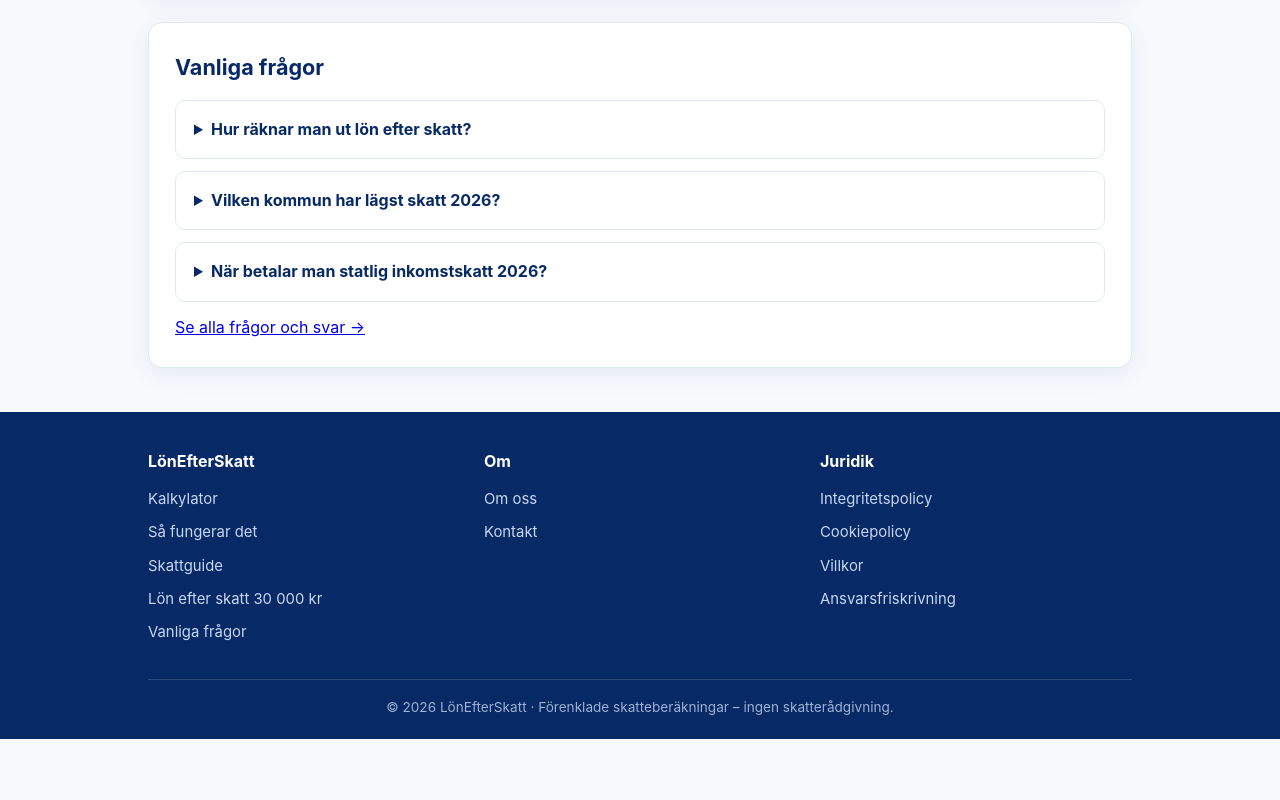
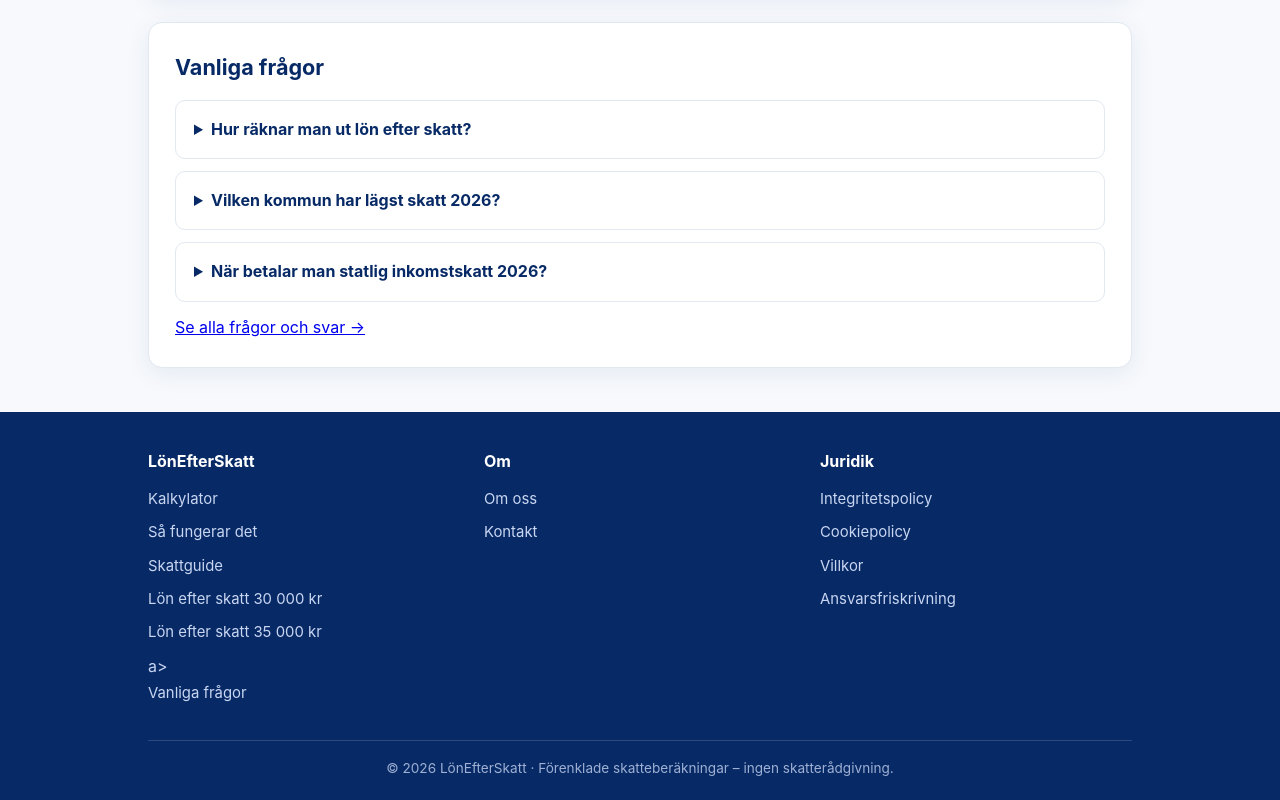
Before and after one commit to mirzacreative/lon-efter-skatt, a plain HTML site: page index.html in a window 1280 px wide. Shown: the part 1238-2038 px from the top of the page. Before the commit the page ends 1977 px from the top, so only its background shows below. Drawn offline with Linux system fonts and the light colour scheme.

Commit message:
Link lon-efter-skatt-35000-kr.html from index.html

```diff
--- a/index.html
+++ b/index.html
@@ -151,7 +151,7 @@ Individuella avdrag (t.ex. reseavdrag, ränteavdrag), kyrkoavgift och begravning
 <footer class="site-footer">
 <div class="wrap">
 <div class="cols">
-<div><h4>LönEfterSkatt</h4><a href="index.html">Kalkylator</a><a href="sa-fungerar-det.html">Så fungerar det</a><a href="skatt-i-sverige-guide.html">Skattguide</a><a href="lon-efter-skatt-30000-kr.html">Lön efter skatt 30 000 kr</a><a href="vanliga-fragor.html">Vanliga frågor</a></div>
+<div><h4>LönEfterSkatt</h4><a href="index.html">Kalkylator</a><a href="sa-fungerar-det.html">Så fungerar det</a><a href="skatt-i-sverige-guide.html">Skattguide</a><a href="lon-efter-skatt-30000-kr.html">Lön efter skatt 30 000 kr</a><a href="lon-efter-skatt-35000-kr.html">Lön efter skatt 35 000 kr</a>a><a href="vanliga-fragor.html">Vanliga frågor</a></div>
 <div><h4>Om</h4><a href="om-oss.html">Om oss</a><a href="kontakt.html">Kontakt</a></div>
 <div><h4>Juridik</h4><a href="integritetspolicy.html">Integritetspolicy</a><a href="cookiepolicy.html">Cookiepolicy</a><a href="villkor.html">Villkor</a><a href="ansvarsfriskrivning.html">Ansvarsfriskrivning</a></div>
 </div>
```
